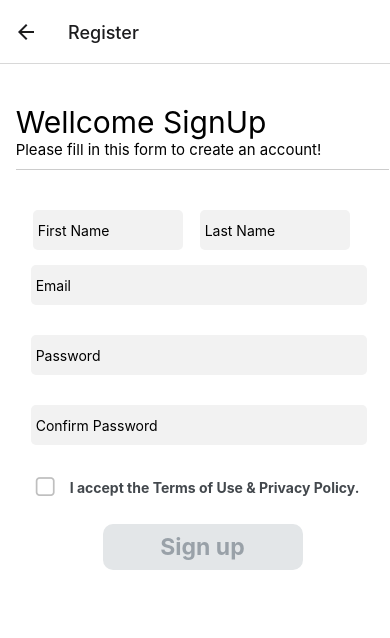
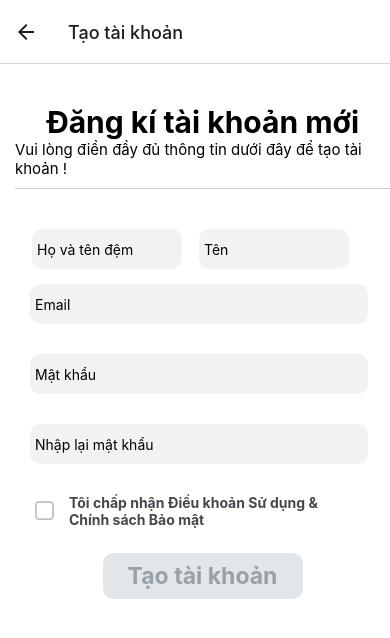
Before and after one commit to JunyTM/mobil_todolist, a React Native app: screen /Register in a window 390 px wide. Shown: the top 638 px of the page. Built offline with nearby package versions, Linux system fonts and the light colour scheme.

Commit message:
create func search !

```diff
--- a/App.js
+++ b/App.js
@@ -12,18 +12,17 @@ export default function App() {
   return (
     <NavigationContainer>
       <Stack.Navigator>
-        <Stack.Screen name="Login" component={LoginScreen} headerLargeTitle={false} />
-        <Stack.Screen name="ListTodo" component={ListTodo} />
-        <Stack.Screen name="CreateNewTodo" component={CreateNewTodo} />
-        <Stack.Screen name="TodoDetails" component={TodoDetails} />
-        <Stack.Screen name="Register" component={Register} />
+        <Stack.Screen name="Login" component={LoginScreen} headerLargeTitle={false} options={{ title: 'Đăng nhập' }}/>
+        <Stack.Screen name="ListTodo" component={ListTodo}   options={({ route }) => ({ title: route.params.name,headerBackVisible:false ,headerTitleAlign: 'center' })} />
+        <Stack.Screen name="CreateNewTodo" component={CreateNewTodo} options={{ title: '' }}/>
+        <Stack.Screen name="TodoDetails" component={TodoDetails} options={{ title: '' }}/>
+        <Stack.Screen name="Register" component={Register} options={{ title: 'Tạo tài khoản' }} />
       </Stack.Navigator>
     </NavigationContainer>
   );
 }
 
 const Stack = createNativeStackNavigator();
-
 const styles = StyleSheet.create({
   container: {
     flex: 1,
--- a/src/Login/Login.js
+++ b/src/Login/Login.js
@@ -20,11 +20,11 @@ export default function Index(props) {
           .then((userCredential) => {
             // Signed in
             const user = userCredential.user;
-            props.login()
+            props.login(user.displayName)
             // ...
           })
           .catch((error) => {
-            Alert.alert("sai bets")
+            Alert.alert("Sai tài khoản hoặc mật khẩu")
             const errorCode = error.code;
             const errorMessage = error.message;
             console.log(error.message)
@@ -46,7 +46,7 @@ export default function Index(props) {
                             flexDirection: 'row'
                         }}>
                             <Icon style={styles.icon} name="lock" color="#0089e3" />
-                            <TextInput style={styles.input_value_ps} placeholder="Password"
+                            <TextInput style={styles.input_value_ps} placeholder="Mật khẩu"
                                 autoCompleteType="password"
                                 secureTextEntry={hidePass ? true : false}
                                 onChangeText={text=>setPassword(text)} value={password}
@@ -66,7 +66,7 @@ export default function Index(props) {
 
                     <View style={{ marginTop: 20 }}>
                         <Button
-                            title="Log in"
+                            title="Đăng nhập"
                             loading={false}
                             loadingProps={{ size: "small", color: "white" }}
                             buttonStyle={{
@@ -84,7 +84,7 @@ export default function Index(props) {
                         />
 
                         <Button
-                            title="Sign up"
+                            title="Tạo tài khoản"
                             loading={false}
                             loadingProps={{ size: "small", color: "white" }}
                             buttonStyle={{
@@ -104,7 +104,7 @@ export default function Index(props) {
 
                     <View >
                         <View>
-                            <Text style={{ textAlign: 'center', paddingTop: 10 }}>Or Sign Up Using</Text>
+                            <Text style={{ textAlign: 'center', paddingTop: 10 }}>Hoặc đăng nhập bằng</Text>
                         </View>
                         <View style={styles.icon_ftg} >
                             <Icon style={styles.icon_ftg} name="facebook" type="font-awesome-5" size={40} color='#3f5993' />
--- a/src/Login/LoginScreen.js
+++ b/src/Login/LoginScreen.js
@@ -4,7 +4,7 @@ import Login from './Login.js'
 export default function LoginScreen({navigation}) {
   return (
     <View>
-        <Login login={()=>navigation.navigate('ListTodo')}  register={()=>navigation.push('Register')}/>
+        <Login login={(name)=>navigation.navigate('ListTodo',{name:name})}  register={()=>navigation.push('Register')}/>
     </View>
   );
 }
--- a/src/Login/Register.js
+++ b/src/Login/Register.js
@@ -71,17 +71,17 @@ export default function Register() {
         <View style={styles.container}>
             <View>
                 <View>
-                    <View style={{ justifyContent: 'flex-start' }}>
-                        <Text style={{ color: '#000', fontSize: 30 }}>Wellcome SignUp</Text>
+                    <View style={{ justifyContent: 'flex-start'  }}>
+                        <Text style={{ color: '#000', fontSize: 30 ,textAlign: 'center' ,fontWeight: 'bold' }}>Đăng kí tài khoản mới</Text>
                         <Text style={{ color: '#000', fontSize: 15, paddingBottom: 10, borderBottomWidth: 1, borderStyle: 'solid', borderBottomColor: '#ccc' }}>
-                            Please fill in this form to create an account!
+                        Vui lòng điền đầy đủ thông tin dưới đây để tạo tài khoản !
                         </Text>
                     </View>
 
                     <View style={styles.box_form1}>
-                        <TextInput style={styles.value_input1} name='FirstName' placeholder="First Name"
+                        <TextInput style={styles.value_input1} name='FirstName' placeholder="Họ và tên đệm"
                         selectionColor="#000" onChangeText={(text)=>setFirstName(text)} value={firstName}/>
-                        <TextInput style={styles.value_input1} name='LastName' placeholder="Last Name"
+                        <TextInput style={styles.value_input1} name='LastName' placeholder="Tên"
                         selectionColor="#000" onChangeText={(text)=>setLastName(text)} value={lastName}/>
                     </View>
 
@@ -93,13 +93,13 @@ export default function Register() {
 
                         />
                         <TextInput style={styles.value_input2} secureTextEntry={true} name='password'
-                        placeholder="Password" selectionColor="#000" onChangeText={(text)=>setPassword(text)} value={password}/>
-                        <TextInput style={styles.value_input2} secureTextEntry={true} name='confirm_password'
-                        placeholder="Confirm Password" selectionColor="#000" onChangeText={(text)=>setPasswordConfirmation(text)} value={passwordConfirmation}/>
+                        placeholder="Mật khẩu" selectionColor="#000" onChangeText={(text)=>setPassword(text)} value={password}/>
+                        <TextInput style={styles.value_input2} secureTextEntry={true} name='confirmPassword'
+                        placeholder="Nhập lại mật khẩu" selectionColor="#000" onChangeText={(text)=>setPasswordConfirmation(text)} value={passwordConfirmation}/>
                     </View>
-                    <View style={styles.checkboxContainer}>
+                    <View >
                         <CheckBox
-                            title="I accept the Terms of Use & Privacy Policy."
+                            title="Tôi chấp nhận Điều khoản Sử dụng & Chính sách Bảo mật"
                             checked={check1}
                             onPress={() => setCheck1(!check1)}
                         />
@@ -107,7 +107,7 @@ export default function Register() {
                     <View style={{ alignItems: 'center' }}>
                         <Button
                             disabled={!check1}
-                            title="Sign up"
+                            title="Tạo tài khoản"
                             loading={false}
                             loadingProps={{ size: "small", color: "white" }}
                             buttonStyle={{
@@ -153,7 +153,7 @@ const styles = StyleSheet.create({
         backgroundColor: '#f2f2f2',
         borderStyle: 'solid',
         width: 150, height: 40,
-        borderRadius: 5,
+        borderRadius: 10,
         paddingLeft: 5,
         marginLeft: 17
     },
@@ -162,7 +162,7 @@ const styles = StyleSheet.create({
         backgroundColor: '#f2f2f2',
         borderStyle: 'solid',
         width: '90%', height: 40,
-        borderRadius: 5,
+        borderRadius: 10,
         paddingLeft: 5,
         margin: 15,
     },
--- a/src/TodoList/Todo.js
+++ b/src/TodoList/Todo.js
@@ -49,7 +49,6 @@ export default function Todo(props) {
   })
 
   return (
-
     <TouchableOpacity style={styles.todo} children={false}
       onLongPress={() => { if (!props.isChecking) { Vibration.vibrate(30); props.openChecking(); } }}
       onPress={props.isChecking ? () => { props.handleOnPessChecked(props.i); Vibration.vibrate(15) } : () => props.openTodoDetails()} >
--- a/src/TodoList/TodoList.js
+++ b/src/TodoList/TodoList.js
@@ -40,6 +40,7 @@ export default function ListTodo(props) {
             />
           })}
         </View>
+        <View style={{height: 100}}></View>
       </ScrollView>
     </>
   );
--- a/src/TodoList/TodoListScreen.js
+++ b/src/TodoList/TodoListScreen.js
@@ -17,10 +17,11 @@ export default function TodoListScreen({ navigation }) {
   const UID = user.uid;
 
   const [state,setState] = useState(true)
-  const [searchInput, setSearchInput] = useState('')
+  const [searchInput, setSearchInput] = useState("")
   const d = new Date();
   const day = d.getDate() + " tháng " + (d.getMonth() + 1) + " , " + d.getFullYear();
   const [ListTodo, setListTodo] = useState([])
+  const [ListTodoOfSearch,setListTodoOfSearch] = useState([])
 
   const [isChecking, setIsChecking] = useState(false)
 
@@ -31,7 +32,14 @@ export default function TodoListScreen({ navigation }) {
   const db = getDatabase();
   const getData = ref(db, '/todoList/' + UID);
 
-
+  const handleInputSearchChange =(e)=>{
+     const newListTodo =ListTodo.filter(Value =>{
+        return Value.Title.includes(e) || Value.Content.includes(e)
+      })
+      setState(!state)
+      setSearchInput(e)
+      setListTodoOfSearch(newListTodo)
+  }
   const handlefetchData = () => {
 
     onValue(getData, (snapshot) => {
@@ -53,6 +61,15 @@ export default function TodoListScreen({ navigation }) {
 
   }
 
+  const updateListTodoOfSearchWhenDelete = () => {
+    const newListTodo = ListTodoOfSearch.filter(valueTodo=>{
+      return !arrayOfChecked.includes(valueTodo.Id)
+    })
+    setState(!state)
+    setListTodoOfSearch(newListTodo)
+  }
+
+
   const handleOnPessChecked = (id) => {
     if (arrayOfChecked.includes(id)) {
       let newArr = arrayOfChecked.filter((value, key) => {
@@ -64,8 +81,6 @@ export default function TodoListScreen({ navigation }) {
       let newArr = [id, ...arrayOfChecked]
       setArrayOfChecked(newArr)
     }
-
-    console.log(arrayOfChecked)
   }
 
   const handleOnPressDelete = () => {
@@ -75,7 +90,10 @@ export default function TodoListScreen({ navigation }) {
     update(ref(db), updates)
     }
     )
-
+    if(searchInput.length){
+      updateListTodoOfSearchWhenDelete()
+    }
+    handleOnPressExit()
   }
 
   const handleOnPressSelectAll = () => {
@@ -105,38 +123,6 @@ export default function TodoListScreen({ navigation }) {
 
   useEffect(handlefetchData, [])
   useEffect(()=>setState(!state), [ListTodo])
-
-  return (
-    <View style={styles.container}>
-      <View >
-        <SearchBar platform="android" ref={search => setSearchInput(search)} value={searchInput} style={styles.searchInput} placeholder={"Tìm kiếm ghi chú "} />
-      </View>
-      <TouchableOpacity style={styles.IconAdd} onPress={() => { navigation.navigate('CreateNewTodo') }}><Icon size={30} reverse color='#36f20c' name="plus" type="feather" /></TouchableOpacity>
-      <TodoList ListTodo={ListTodo} key={state} openTodoDetails={(todo) => { navigation.navigate('TodoDetails', { todo }) }} isChecking={isChecking} openChecking={() => { setIsChecking(true) }}
-  handleOnPessChecked={(id) => { handleOnPessChecked(id) }} includeChecked={(id) => includeChecked(id)}
-/>
-      {!isChecking ? '' :
-        <View style={styles.footChecking} >
-          <TouchableOpacity style={styles.iconChecking} onPress={handleOnPressExit}>
-            <Icon name='x' type="feather" />
-            <Text style={styles.tileChecking} >Thoát</Text>
-          </TouchableOpacity>
-
-          <TouchableOpacity style={styles.iconChecking} onPress={handleOnPressDelete}>
-            <Icon name='trash-2' type="feather" />
-            <Text style={styles.tileChecking}>Xóa</Text>
-          </TouchableOpacity>
-
-          <TouchableOpacity style={styles.iconChecking} onPress={handleOnPressSelectAll}>
-            <Icon name='checkmark-done-circle-outline' type="ionicon" />
-            <Text style={styles.tileChecking}>Chọn tất cả</Text>
-          </TouchableOpacity>
-        </View>
-      }
-
-    </View>
-  );
-}
 
   const styles = StyleSheet.create({
     container: {
@@ -169,5 +155,42 @@ const styles = StyleSheet.create({
     tileChecking: {
       textAlign: 'center',
       fontSize: 12
+    },
+    titleDelete: {
+      textAlign: 'center',
+      fontSize: 12,
+      color:arrayOfChecked.length?'black':'#d3d3d3'
     }
   });
+
+  return (
+    <View style={styles.container}>
+      <View >
+        <SearchBar platform="android" onChangeText={search => {handleInputSearchChange(search)}} value={searchInput} style={styles.searchInput} placeholder={"Tìm kiếm ghi chú "} />
+      </View>
+      <TouchableOpacity style={styles.IconAdd} onPress={() => { navigation.navigate('CreateNewTodo') }}><Icon size={30} reverse color='#36f20c' name="plus" type="feather" /></TouchableOpacity>
+      <TodoList ListTodo={searchInput.length?ListTodoOfSearch:ListTodo} key={state} openTodoDetails={(todo) => { navigation.navigate('TodoDetails', { todo }) }} isChecking={isChecking} openChecking={() => { setIsChecking(true) }}
+  handleOnPessChecked={(id) => { handleOnPessChecked(id) }} includeChecked={(id) => includeChecked(id)}
+/>
+      {!isChecking ? '' :
+        <View style={styles.footChecking} >
+          <TouchableOpacity  style={styles.iconChecking} onPress={handleOnPressExit}>
+            <Icon name='x' type="feather" />
+            <Text style={styles.tileChecking} >Thoát</Text>
+          </TouchableOpacity>
+
+          <TouchableOpacity style={styles.iconChecking} onPress={handleOnPressDelete} activeOpacity={arrayOfChecked.length?0.2:1}>
+            <Icon name='trash-2' type="feather" color={arrayOfChecked.length?'black':'#d3d3d3'}/>
+            <Text style={styles.titleDelete} >Xóa</Text>
+          </TouchableOpacity>
+
+          <TouchableOpacity style={styles.iconChecking} onPress={handleOnPressSelectAll}>
+            <Icon name='checkmark-done-circle-outline' type="ionicon" />
+            <Text style={styles.tileChecking}>Chọn tất cả</Text>
+          </TouchableOpacity>
+        </View>
+      }
+
+    </View>
+  );
+}
```
Also changed, not shown: src/TodoDetails/CreateNewTodo.js (+17 -9 lines). Lines whose indentation alone changed are shown as unchanged.
